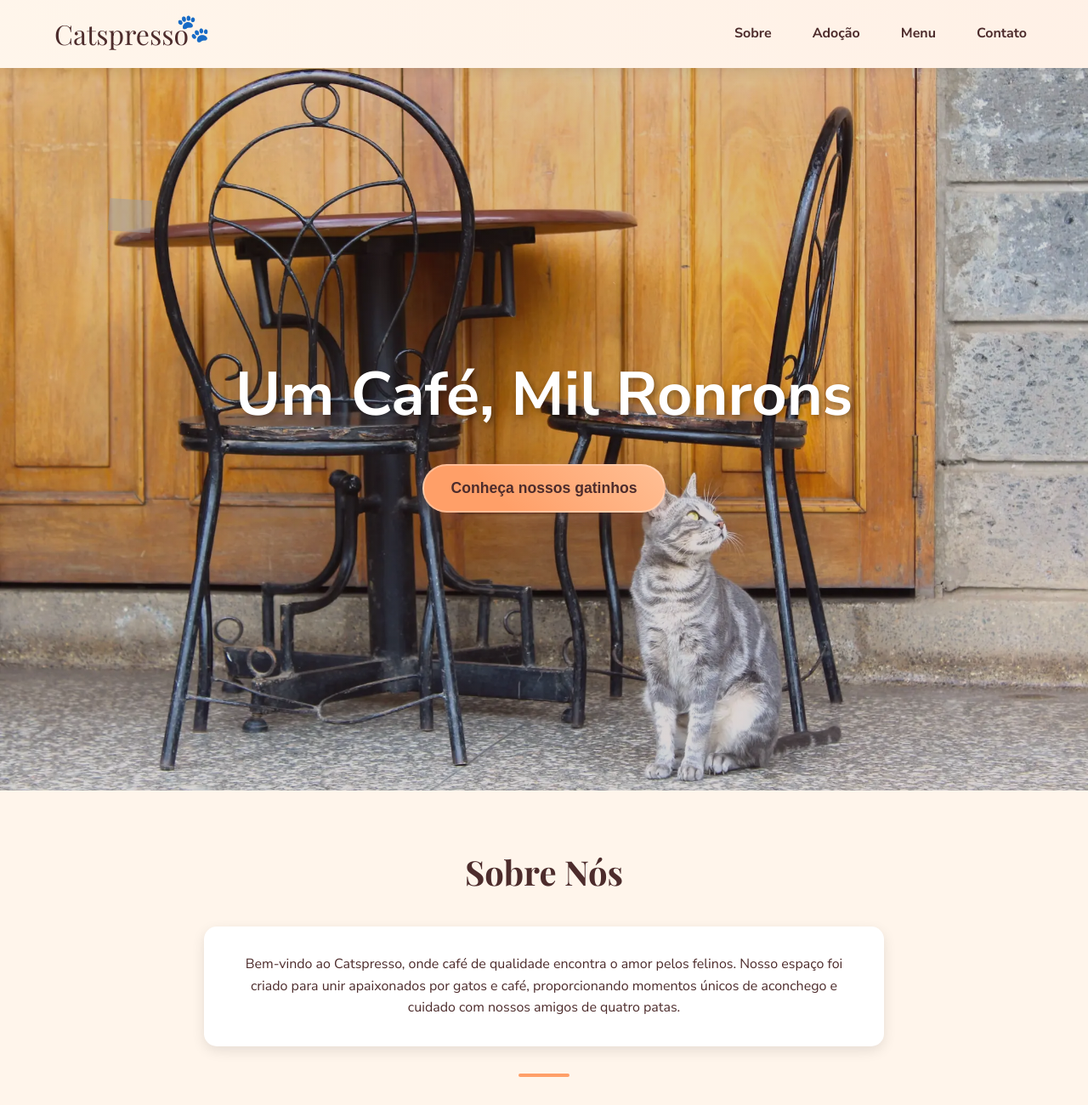
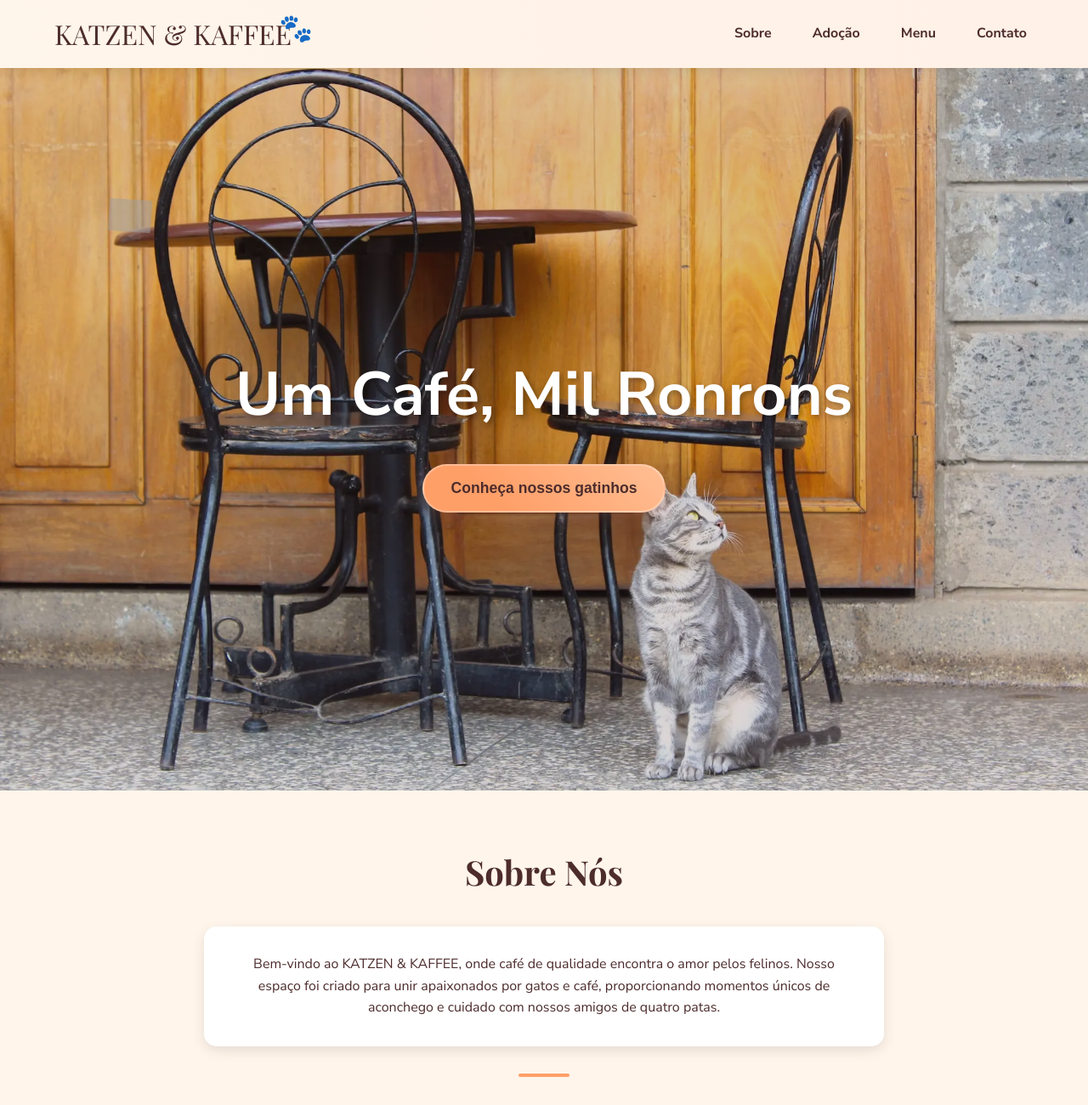
Before and after one commit to rochamaatheus/catcafe, a plain HTML site: page index.html in a window 1280 px wide. Shown: the top 1300 px of the page at 85% size. Drawn offline with nearby package versions, Linux system fonts and the light colour scheme; grey boxes are pictures that could not be loaded.

Commit message:
Modificações

```diff
--- a/index.html
+++ b/index.html
@@ -3,10 +3,10 @@
   <head>
     <meta charset="UTF-8" />
     <meta name="viewport" content="width=device-width, initial-scale=1.0" />
-    <title>Catspresso - Café & Adoção Felina</title>
+    <title>KATZEN & KAFFEE - Café & Adoção Felina</title>
     <meta
       name="description"
-      content="Catspresso - Café especial com adoção de gatos. Encontre seu companheiro felino enquanto desfruta de um café premium."
+      content="KATZEN & KAFFEE - Café especial com adoção de gatos. Encontre seu companheiro felino enquanto desfruta de um café premium."
     />
     <meta
       name="keywords"
@@ -596,7 +596,7 @@
     <!-- Header e Navbar -->
     <header>
       <nav class="navbar" aria-label="Navegação Principal">
-        <a href="./index.html" class="logo">Catspresso</a>
+        <a href="./index.html" class="logo">KATZEN & KAFFEE</a>
         <div class="nav-links" id="nav-menu">
           <a href="#sobre" aria-current="page">Sobre</a>
           <a href="#adocao">Adoção</a>
@@ -639,7 +639,7 @@
         <h2 class="section-title">Sobre Nós</h2>
         <div class="about">
           <p>
-            Bem-vindo ao Catspresso, onde café de qualidade encontra o amor
+            Bem-vindo ao KATZEN & KAFFEE, onde café de qualidade encontra o amor
             pelos felinos. Nosso espaço foi criado para unir apaixonados por
             gatos e café, proporcionando momentos únicos de aconchego e cuidado
             com nossos amigos de quatro patas.
@@ -860,7 +860,7 @@
               }
             });
           },
-          { threshold: 0.1, rootMargin: '0px 0px -100px 0px' },
+          { threshold: 0.2, rootMargin: '0px 0px -100px 0px' },
         );
         observerMenu.observe(menuSection);
       });
```
